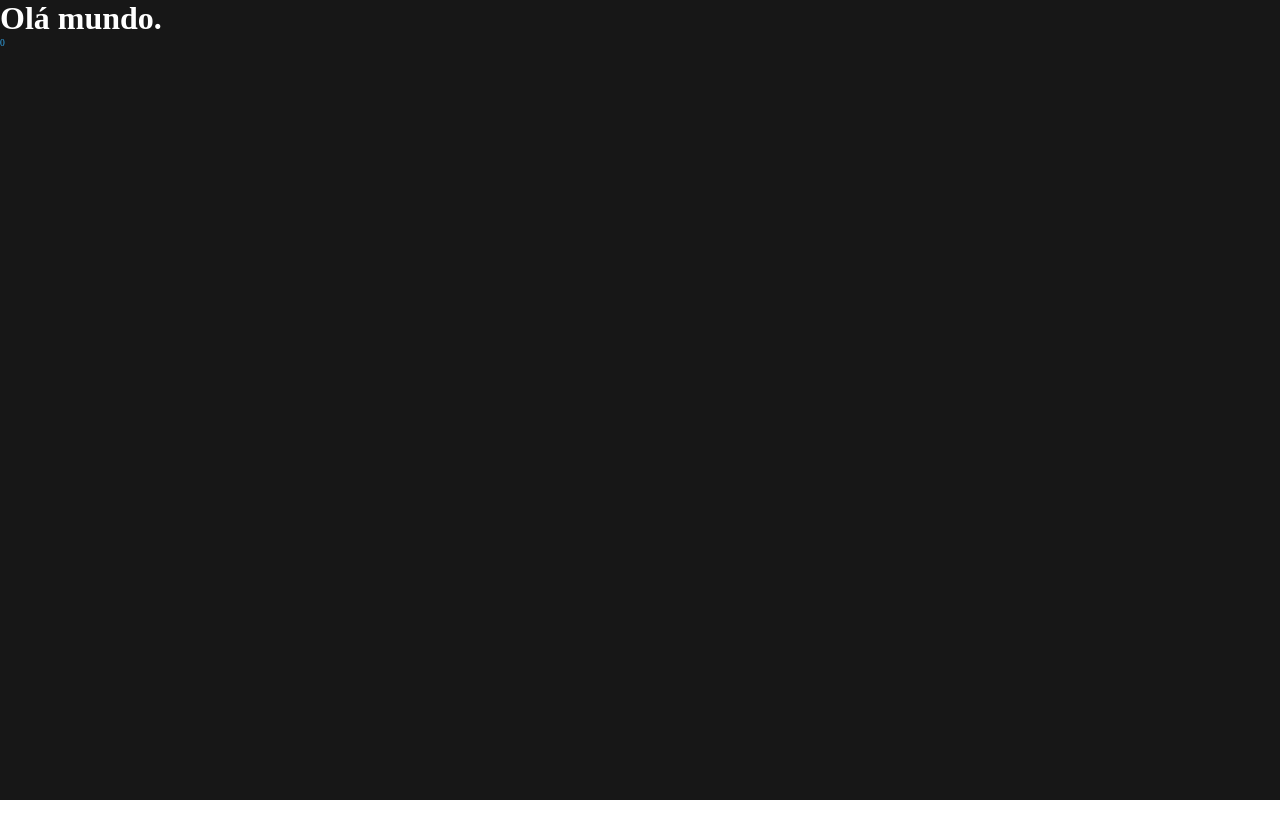
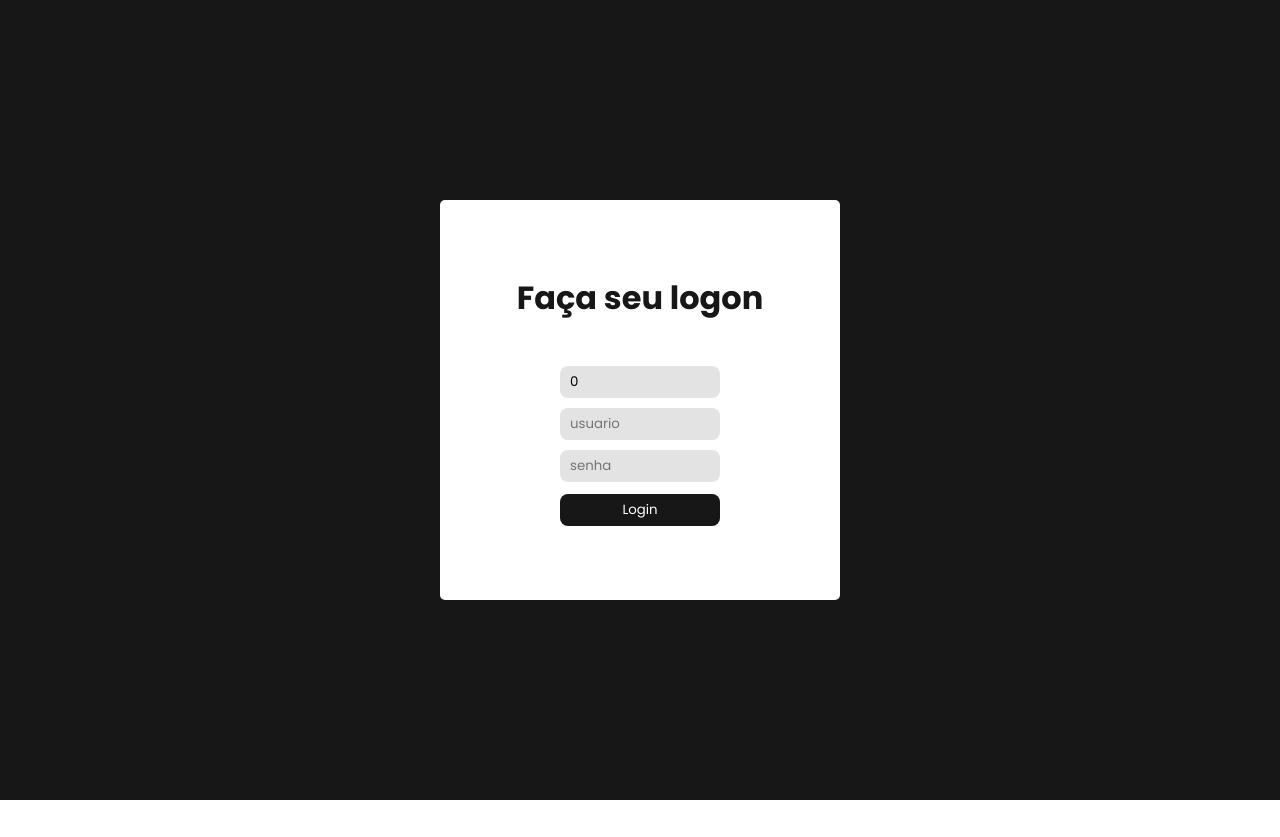
Before and after one commit to adrielgama/displayAJ, a React (Create React App) app: page / in a window 1280 px wide. After the commit the page ends 800 px from the top, so only its background shows below. Built offline with nearby package versions, Linux system fonts and the light colour scheme; no server answers.

Commit message:
design login and replace axios

```diff
--- a/src/App.css
+++ b/src/App.css
@@ -1,5 +1,9 @@
+@import url("https://fonts.googleapis.com/css2?family=Lato:wght@300;400;700&family=Poppins:wght@300;400;700&display=swap");
+
 * {
   padding: 0;
   margin: 0;
   box-sizing: border-box;
+  /* font-family: "Lato", sans-serif; */
+  font-family: "Poppins", sans-serif;
 }
--- a/src/api.js
+++ b/src/api.js
@@ -1,7 +1,7 @@
 import axios from "axios";
 
 const api = axios.create({
-  baseURL: "https://guaibim.ajsy.com.br/api",
+  baseURL: "https://guaibim.ajsy.com.br/api/",
   timeout: 1000,
   //   headers: {
   //     "Authentication": `Bearer ${token}`,
--- a/src/pages/Home/Home.css
+++ b/src/pages/Home/Home.css
@@ -2,16 +2,67 @@
   width: 100%;
   height: 100vh;
   background-color: hsl(0, 0%, 9%);
-  color: #fff;
+  color: hsl(0, 0%, 9%);
+
+  display: grid;
+  place-items: center;
 }
 
-.token {
-  width: 200px;
-  height: 100vh;
+.container__login {
+  width: 50vh;
+  height: 50vh;
+  padding: 20px;
+  background-color: #fff;
+
+  display: flex;
+  justify-content: center;
+  align-items: center;
+  flex-direction: column;
+
+  margin: 5vh;
+  border-radius: 5px;
 }
 
-.token p {
-  font-size: 0.6rem;
-  font-weight: 100;
-  color: hsl(202, 83%, 56%);
+.container__login form {
+  display: flex;
+  justify-content: center;
+  align-items: center;
+  flex-direction: column;
 }
+
+.box__login {
+  margin: 5vh 0 1vh 0;
+
+  display: flex;
+  justify-content: center;
+  align-items: center;
+  flex-direction: column;
+}
+
+.box__login input {
+  width: 20vh;
+  height: 4vh;
+  margin: 0.6vh;
+  padding: 10px;
+
+  border: none;
+  border-radius: 8px;
+
+  background-color: hsl(0, 0%, 89%);
+}
+
+.btn__login {
+  width: 20vh;
+  height: 4vh;
+  border: none;
+  border-radius: 8px;
+
+  cursor: pointer;
+
+  background-color: hsl(0, 0%, 9%);
+  color: #fff;
+  transition: ease-in 0.3s;
+}
+.btn__login:hover {
+  background-color: hsl(0, 0%, 15%);
+}
--- a/src/pages/Home/Home.js
+++ b/src/pages/Home/Home.js
@@ -1,31 +1,109 @@
 import React, { useState } from "react";
-import axios from "axios";
+// import axios from "axios";
 
-// import api from "../../api";
+import api from "../../api";
 import "./Home.css";
 
 function Home() {
-  const [token, setToken] = useState(0);
+  // const [token, setToken] = useState("");
+  // const [user, setUser] = useState("");
+  // const url = "https://guaibim.ajsy.com.br/api/";
+  const [id, setId] = useState(0);
+  const [user, setUser] = useState("");
+  const [pass, setPass] = useState("");
 
-  axios({
-    method: "POST",
-    url: "https://guaibim.ajsy.com.br/api/Authentication",
-    data: {
-      branchId: 1,
-      usuario: "Guaibim",
-      senha: "Gua@123",
-    },
-  }).then((res) => {
-    setToken(res.data.token);
-    // console.log(res.data);
-  });
-  console.log(token);
+  async function handleLogin(e) {
+    e.preventDefault();
+
+    try {
+      const response = await api.post("Authentication", {
+        data: {
+          branchId: id,
+          usuario: user,
+          senha: pass,
+        },
+      });
+
+      localStorage.setItem("token", response.data.token);
+      localStorage.setItem("branchId", id);
+      localStorage.setItem("usuario", user);
+      localStorage.setItem("senha", pass);
+
+      console.log(response.data.token);
+    } catch (error) {
+      console.log("Error login!");
+    }
+  }
+
+  // console.log(id, user, pass);
+
+  // axios({
+  //   method: "POST",
+  //   url: `${url}Authentication`,
+  //   data: {
+  //     branchId: 1,
+  //     usuario: "Guaibim",
+  //     senha: "Gua@123",
+  //   },
+  //   headers: {
+  //     Authentication: `Bearer ${token}`,
+  //   },
+  // }).then((res) => {
+  //   setToken(res.data.token);
+  //   console.log(res.data);
+  // });
+  // console.log(token);
+
+  // axios
+  //   .post(`${url}Authentication`, {
+  //     data: {
+  //       branchId: 1,
+  //       usuario: "Guaibim",
+  //       senha: "Gua@123",
+  //     },
+  //     headers: {
+  //       Authentication: `Bearer ${token}`,
+  //     },
+  //   })
+  //   .then((res) => {
+  //     console.log(res.data);
+  //   });
+
+  // axios.get(`${url}Usuarios`).then((response) => {
+  //   setUser(response.data);
+  // });
+  // console.log(user);
 
   return (
     <div className="container">
-      <h1>Olá mundo.</h1>
-      <div className="token">
-        <p>{token}</p>
+      <div className="container__login">
+        <form onSubmit={handleLogin}>
+          <h1>Faça seu logon</h1>
+
+          <div className="box__login">
+            <input
+              type="number"
+              placeholder="branchId"
+              value={id}
+              onChange={(e) => setId(e.target.value)}
+            />
+            <input
+              type="text"
+              placeholder="usuario"
+              value={user}
+              onChange={(e) => setUser(e.target.value)}
+            />
+            <input
+              type="password"
+              placeholder="senha"
+              value={pass}
+              onChange={(e) => setPass(e.target.value)}
+            />
+          </div>
+          <button className="btn__login" type="submit">
+            Login
+          </button>
+        </form>
       </div>
     </div>
   );
```
